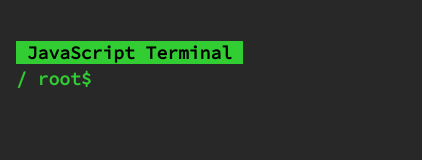
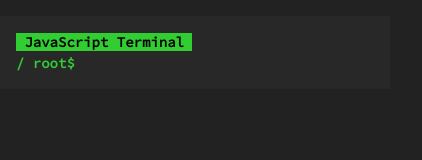
Before and after one commit to twoduck/nix.js, a website: page index.html in a window 390 px wide. Shown: the whole page, 422 px wide, since content can reach past the window. Drawn offline with Linux system fonts and the light colour scheme.

Commit message:
Added dark background window

```diff
--- a/css/style.css
+++ b/css/style.css
@@ -18,7 +18,11 @@
 }
 
 body, html, main {
-    background-color: #282828;
+    width: 100%;
+    height: 100%;
+    background-color: #222;
+    margin: 0;
+    padding: 0;
 }
 
 br {
@@ -44,10 +48,6 @@
 .accent {
     color: limegreen;
     display: inline-block;
-}
-
-.align-center {
-    text-align: center;
 }
 
 .center {
@@ -85,9 +85,10 @@
 }
 
 #wrapper {
-    width: 100%;
+    width: calc(100% - 32px);
+    background-color: #282828;
     left: 50%;
-    margin: 16px;
+    margin: 16px 0;
     max-width: 800px;
     padding: 16px;
     position: absolute;
@@ -96,9 +97,3 @@
     -ms-transform: translateX(-50%);
     -webkit-transform: translateX(-50%);
 }
-
-@media (max-width: 543px) {
-    input, p {
-        font-size: 18px;
-    }
-}
--- a/index.html
+++ b/index.html
@@ -9,12 +9,15 @@
     <title>JS Terminal</title>
 </head>
 <body>
-<main id="wrapper">
-    <p class="highlight">&nbsp;JavaScript Terminal&nbsp;</p>
-    <p id="output"></p>
-    <div id="input-container">
-        <span><p class="accent" id="input-prefix">/ root$&nbsp;</p></span>
-        <input autocapitalize="off" autocomplete="off" autocorrect="off" autofocus id="input-text" spellcheck="false" type="text">
+<main>
+    <div id="wrapper">
+        <p class="highlight">&nbsp;JavaScript Terminal&nbsp;</p>
+        <p id="output"></p>
+        <div id="input-container">
+            <span><p class="accent" id="input-prefix">/ root$&nbsp;</p></span>
+            <input autocapitalize="off" autocomplete="off" autocorrect="off" autofocus id="input-text"
+                   spellcheck="false" type="text">
+        </div>
     </div>
 </main>
 </body>
```
